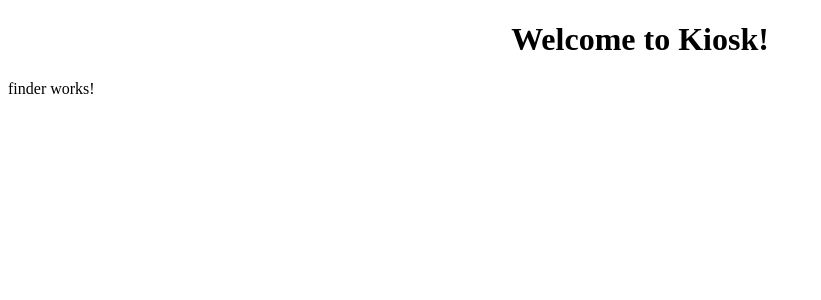
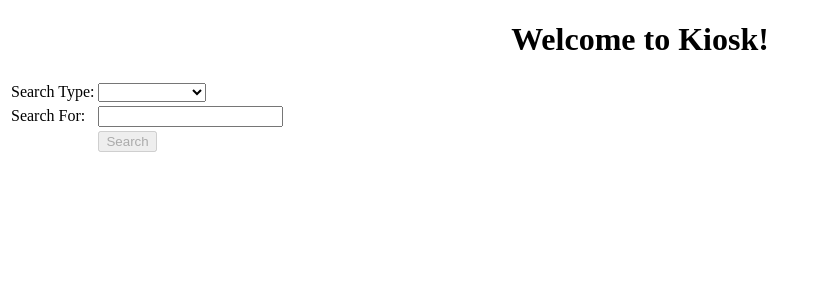
Before and after one commit to mudcitizen/kiosk, an Angular app: page /finder in a window 1280 px wide. Shown: the top 300 px of the page, without its empty margins (0-821 px from the left). Built offline with nearby package versions, Linux system fonts and the light colour scheme.

Commit message:
Get a crude finder form working

```diff
--- a/src/app/components/finder/finder.component.html
+++ b/src/app/components/finder/finder.component.html
@@ -1,3 +1,22 @@
-<p>
-  finder works!
-</p>
+  <table>
+    <tr>
+      <td>Search Type:</td>
+      <td>
+        <select [(ngModel)]="searchType">
+          <option *ngFor="let st of searchTypes" value="{{st}}">{{st}}</option>
+        </select>
+      </td>
+    </tr>
+    <tr>
+      <td>Search For:</td>
+      <td>
+        <input [(ngModel)]="searchValue" required>
+      </td>
+    </tr>
+    <tr>
+      <td></td>
+      <td>
+        <button [disabled]="!searchValue" (click)="search()">Search</button>
+      </td>
+    </tr>
+  </table>
--- a/src/app/components/finder/finder.component.ts
+++ b/src/app/components/finder/finder.component.ts
@@ -7,9 +7,20 @@ import { Component, OnInit } from '@angular/core';
 })
 export class FinderComponent implements OnInit {
 
-  constructor() { }
+  protected readonly nameSearchType:string = "Name";
+  protected readonly emailSearchType:string = "Email";
+  protected readonly phoneSearchType:string = "Phone #";
+  protected readonly pkSearchType:string = "Reservation #:"
+  readonly searchTypes:String[] = [this.nameSearchType,this.pkSearchType,this.emailSearchType,this.phoneSearchType];
+
+  searchType:string; // = this.nameSearchType;
+  searchValue:string;
 
   ngOnInit() {
   }
 
+  search() : void {
+    console.log(`FinderComponent.Search() : Type - ${this.searchType} ; Value - ${this.searchValue}`);
+  }
+
 }
```
